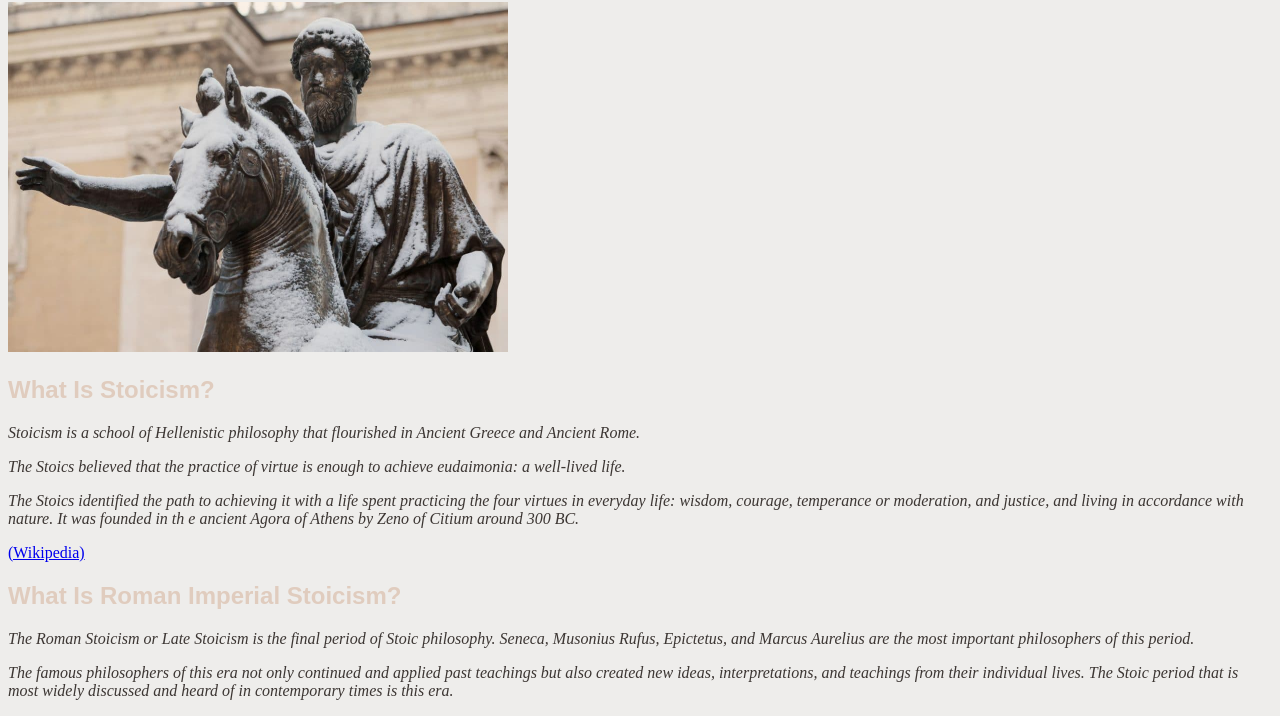
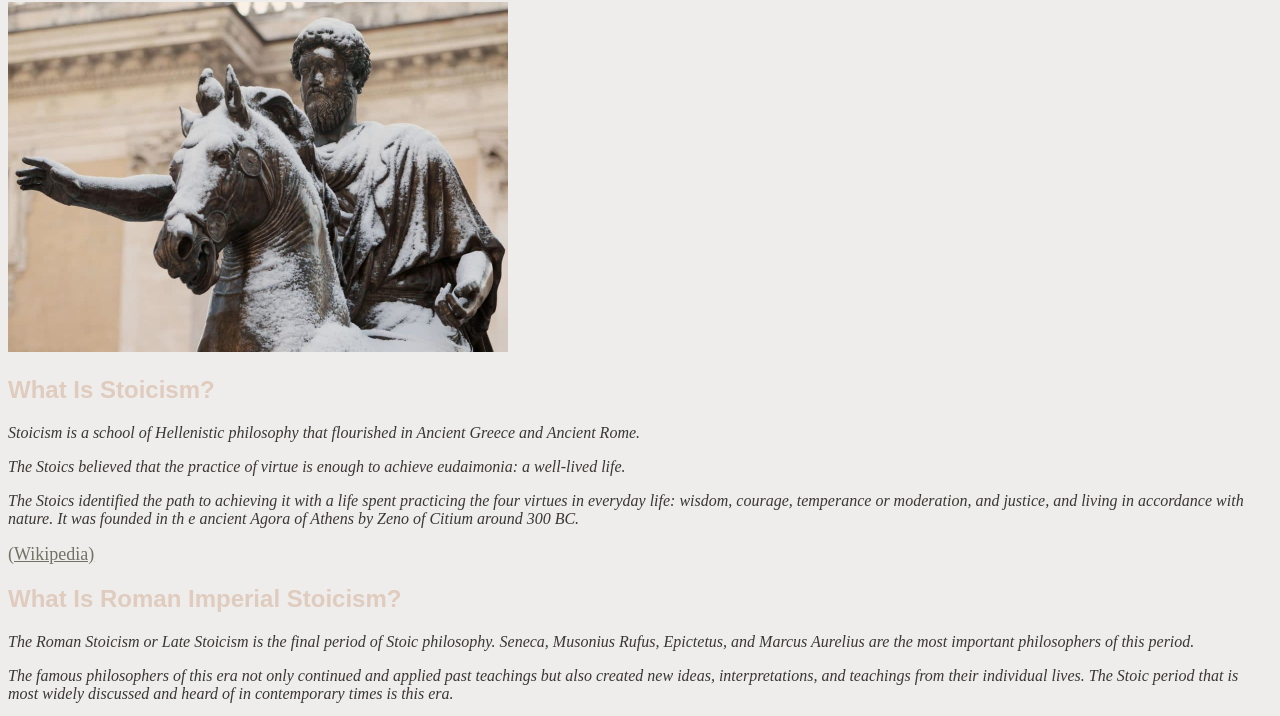
Before and after one commit to atakaninac/html-stoicism-css-fixed, a plain HTML site: page index.html in a window 1280 px wide. Shown: the part 84-800 px from the top of the page. Drawn offline with Linux system fonts and the light colour scheme.

Commit message:
Add files via upload

```diff
--- a/style.css
+++ b/style.css
@@ -23,3 +23,8 @@ img{
     width: 500px ;
     height: 350px;
 }
+
+a {
+    color: rgb(116, 114, 100);
+    font-size: large;
+}
```
